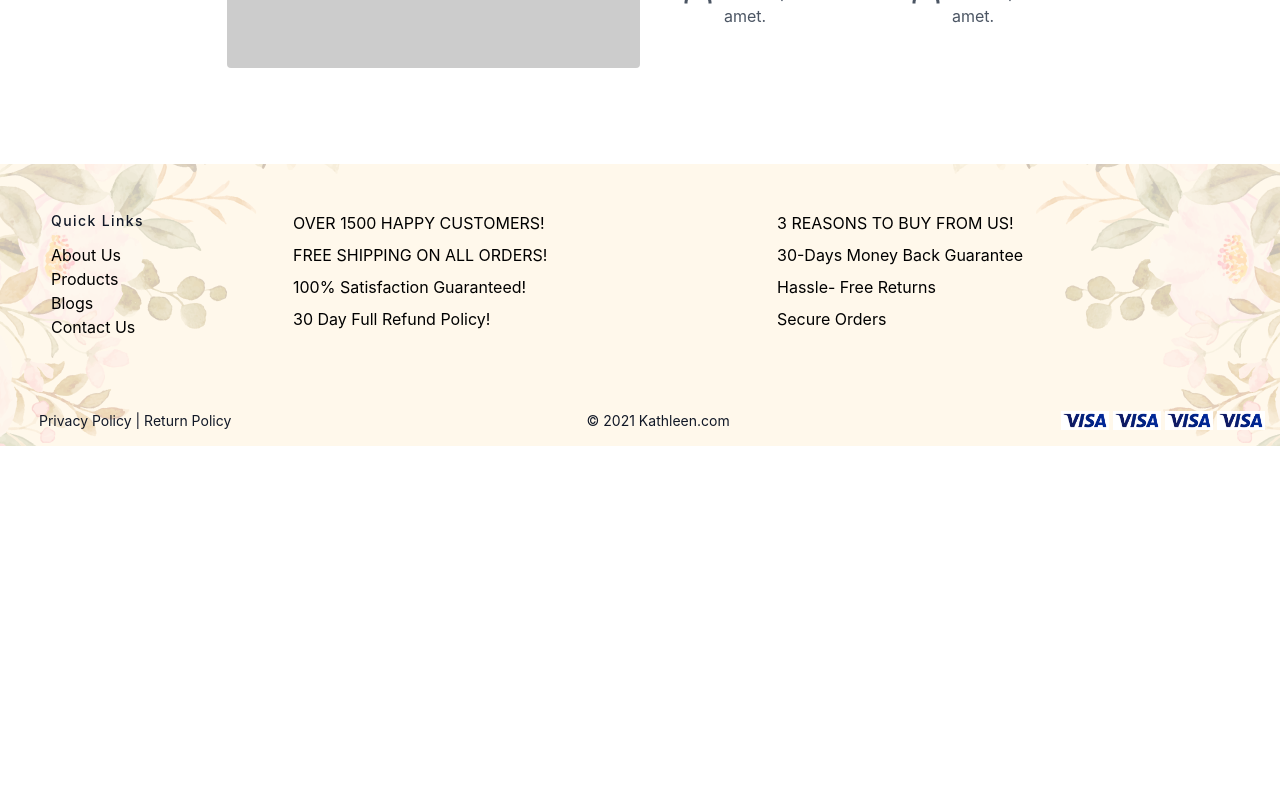
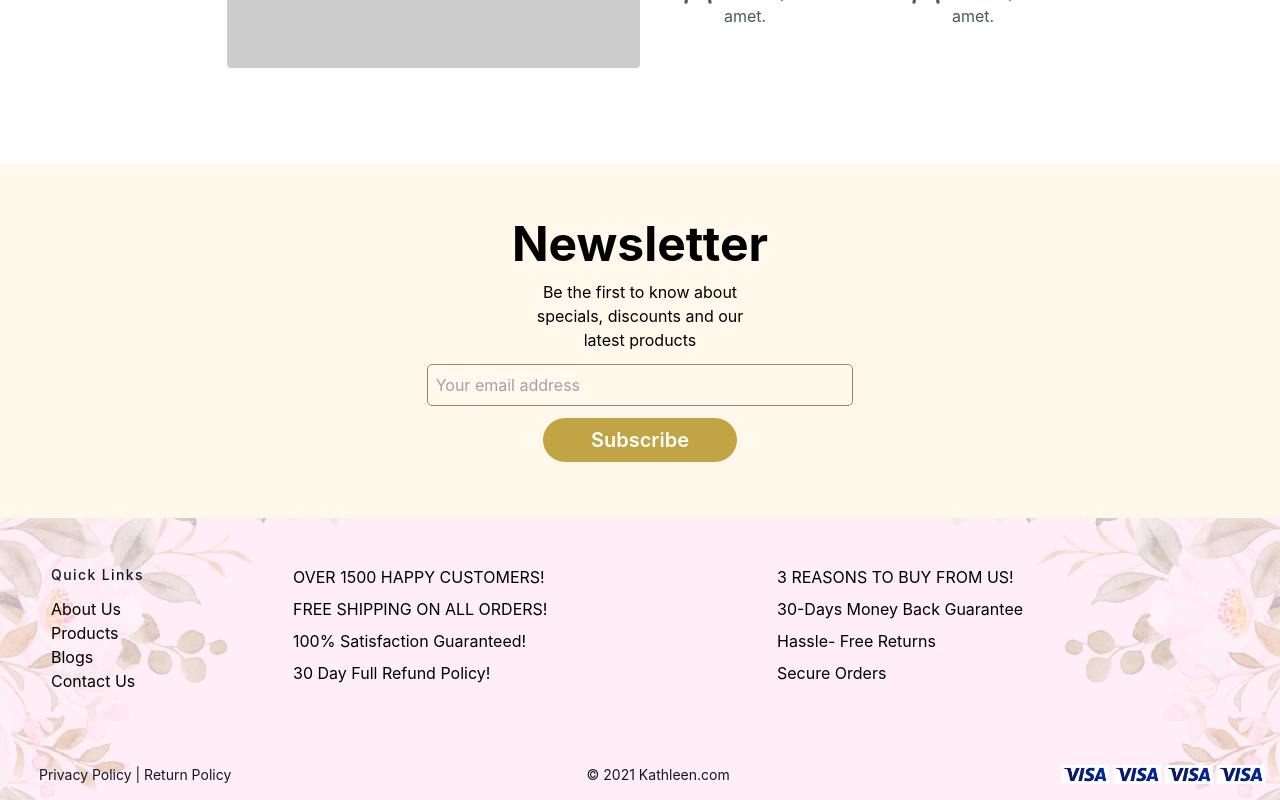
Before and after one commit to iazadur/Kathleen, a React (Create React App) app: page / in a window 1280 px wide. Shown: the part 2695-3495 px from the top of the page. Before the commit the page ends 3141 px from the top, so only its background shows below. Built offline with nearby package versions, Linux system fonts and the light colour scheme.

Commit message:
subscribe section

```diff
--- a/src/App.css
+++ b/src/App.css
@@ -46,3 +46,8 @@
   background-repeat: no-repeat, no-repeat;
   padding: 15px;
 }
+.inputText{
+  border: 1px solid #888686;
+box-sizing: border-box;
+border-radius: 5px;
+}
--- a/src/App.js
+++ b/src/App.js
@@ -1,6 +1,7 @@
 import './App.css';
 import Footer from './components/Footer';
 import Hero from './components/Hero';
+import NewsLetter from './components/NewsLetter';
 import ProductDetails from './components/ProductDetails';
 import Features from './components/Shared/Features';
 import TextCard from './components/Shared/TextCard';
@@ -20,6 +21,7 @@ function App() {
       <Features />
       <TextCard heading={text[2]} paragraph={text[3]} />
       <ProductDetails />
+      <NewsLetter/>
       <Footer />
     </div>
   );
--- a/src/components/Footer.jsx
+++ b/src/components/Footer.jsx
@@ -6,8 +6,8 @@ import visa from '../assert/visa.png'
 const Footer = () => {
     return (
         <>
-            <footer class="text-black body-font bg " style={{ backgroundColor: "#FFF8EB", backgroundImage: [`url(${left})`,` url(${right})`]}}>
-                <div class="container px-5 py-1 mx-auto py-8">
+            <footer class="text-black body-font bg " style={{ backgroundColor: "#FFEEF7", backgroundImage: [`url(${left})`,` url(${right})`]}}>
+                <div class="container px-5 mx-auto py-8">
                     <div class="flex flex-wrap md:text-left text-center order-first">
                         <div class="lg:w-1/5 md:w-1/5 w-full px-4">
                             <h2 class="title-font font-medium text-gray-900 tracking-widest text-sm mb-3">Quick Links</h2>
@@ -66,12 +66,12 @@ const Footer = () => {
                 <div class="">
                     <div class="container mx-auto flex sm:justify-between items-center sm:flex-row flex-col">
 
-                        <p class="text-sm text-gray-900 sm:ml-6 sm:mt-0 mt-4">Privacy Policy | Return Policy</p>
-                        <p class="text-sm text-gray-900 sm:ml-6 sm:mt-0 mt-4">© 2021 Kathleen.com</p>
+                        <p class="text-sm text-gray-900 sm:ml-6 sm:mt-0 mt-4 cursor-pointer">Privacy Policy | Return Policy</p>
+                        <p class="text-sm text-gray-900 sm:ml-6 sm:mt-0 mt-4 cursor-pointer">© 2021 Kathleen.com</p>
                         <div className="flex gap-x-1">
                             {
                                 Array.from({length:4}).map((_,id)=>
-                                <img className='w-12' key={id} src={visa} alt="" />
+                                    <img className='w-12 cursor-pointer' key={id} src={visa} alt="" />
                                 )
                             }
                         </div>
--- /dev/null
+++ b/src/components/NewsLetter.jsx
@@ -0,0 +1,22 @@
+import React from 'react';
+
+const NewsLetter = () => {
+    return (
+        <>
+            <div className="" style={{ backgroundColor: "#FFF8EB" }}>
+
+                <div className="sm:w-1/3 m-auto space-y-3 py-14">
+                    <h3 className='text-center text-5xl font-bold '>Newsletter</h3>
+                    <p className='text-gray text-base text-center w-1/2 m-auto'>Be the first to know about specials, discounts and our latest products</p>
+                    <div className="flex justify-center items-center w-full">    <input type="text" name="" className='inputText w-full bg-transparent p-2 placeholder:text-gray-400' placeholder='Your email address' id="" /></div>
+                    <div className="flex justify-center items-center w-full">
+                        <button className='font-semibold text-white text-xl text-center py-2 px-12 rounded-full' style={{ backgroundColor: "#C1A544" }}>Subscribe</button>
+                    </div>
+                </div>
+
+            </div>
+        </>
+    );
+};
+
+export default NewsLetter;
```
